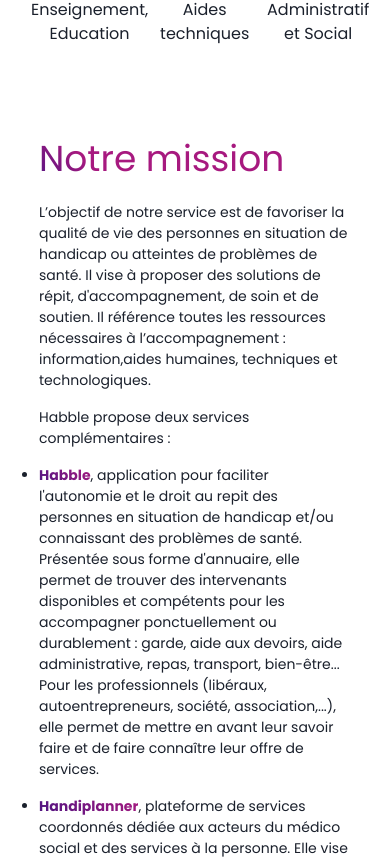
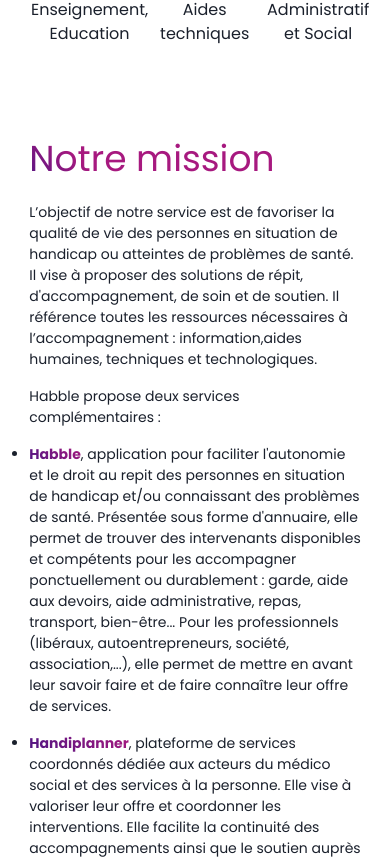
Before and after one commit to Zakari-B/Projet_WCS_3_Habble, a React (Vite) app in the folder frontend/: page /le-projet in a window 390 px wide. Shown: the part 712-1571 px from the top of the page. Built offline with nearby package versions, Linux system fonts and the light colour scheme.

Commit message:
fix responsive second section

```diff
--- a/frontend/src/pages/Mission.jsx
+++ b/frontend/src/pages/Mission.jsx
@@ -372,8 +372,9 @@ function Mission() {
         justifyContent="space-between"
         h="fit-content"
         textAlign="start"
-        w="80%"
+        w="85%"
         m="auto"
+        pb="6rem"
       >
         <Text
           bgGradient="linear(45deg, #4d1582 0%, #a7197f 20%)"
```
